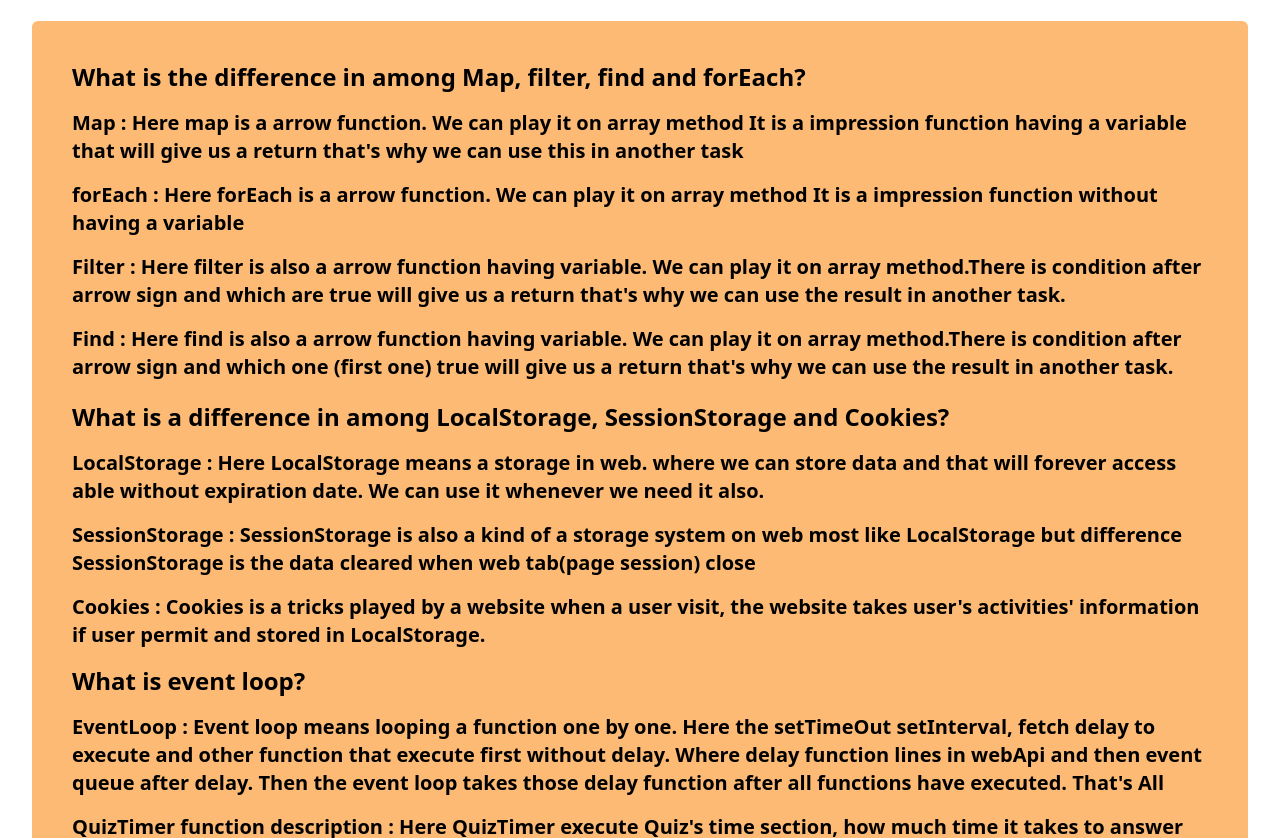
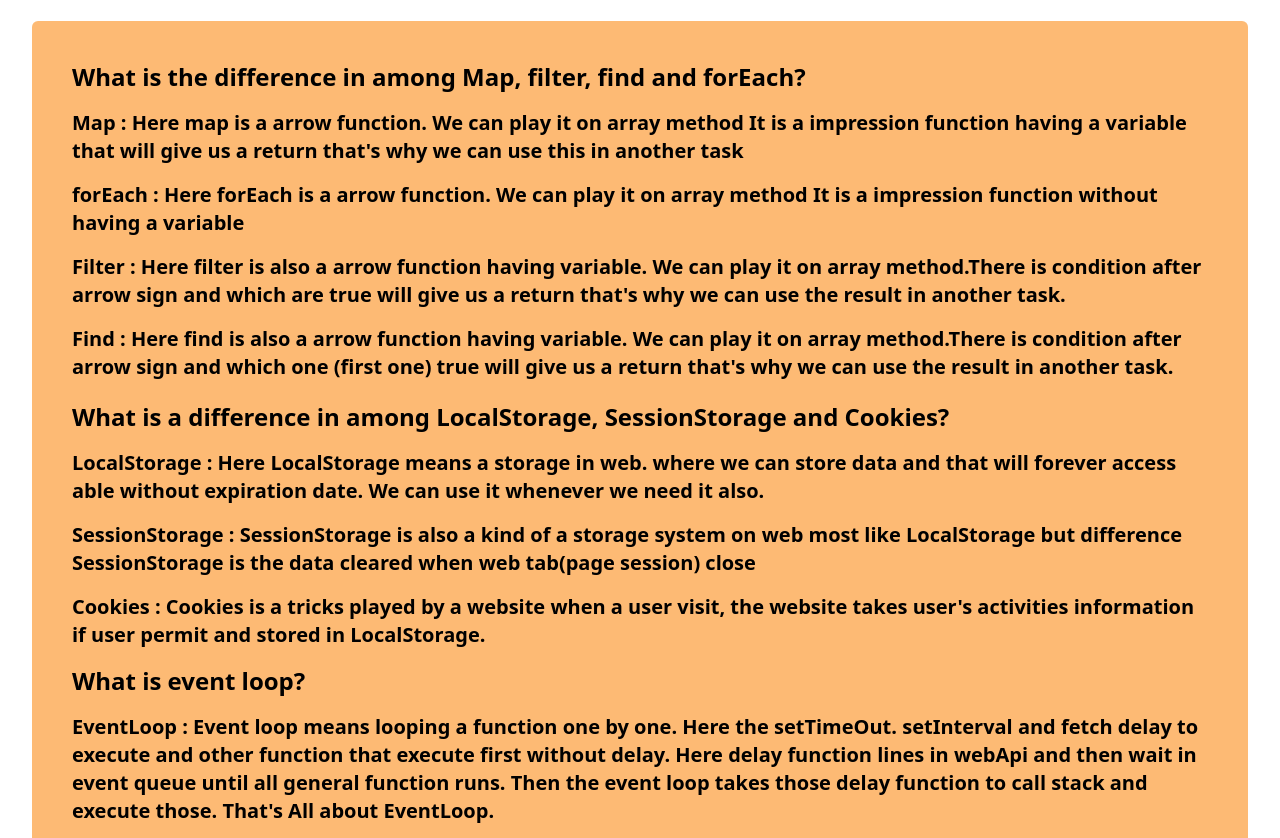
Before and after one commit to HimaloyAshis/quize-a7, a plain HTML site: page answer.html in a window 1280 px wide. Shown: the part 107-945 px from the top of the page. Drawn offline with nearby package versions, Linux system fonts and the light colour scheme.

```diff
--- a/answer.html
+++ b/answer.html
@@ -24,11 +24,11 @@
                 <p class="text-2xl mt-4 font-bold">What is a difference in among LocalStorage, SessionStorage and Cookies?</p>
                 <p class="text-xl mt-4 font-semibold"><span class="font-bold">LocalStorage :</span> Here LocalStorage means a storage in web. where we can store data and that will forever access able without expiration date. We can use it whenever we need it also.</p>
                 <p class="text-xl mt-4 font-semibold"><span class="font-bold">SessionStorage :</span> SessionStorage is also a kind of a storage system on web most like LocalStorage but difference SessionStorage is the data cleared when web tab(page session) close </p>
-                <p class="text-xl mt-4 font-semibold"><span class="font-bold">Cookies :</span> Cookies is a tricks played by a website when a user visit, the website takes user's activities' information if user permit and stored in LocalStorage.</p>
+                <p class="text-xl mt-4 font-semibold"><span class="font-bold">Cookies :</span> Cookies is a tricks played by a website when a user visit, the website takes user's activities information if user permit and stored in LocalStorage.</p>
             </div>
             <div>
                 <p class="text-2xl mt-4 font-bold">What is event loop?</p>
-                <p class="text-xl mt-4 font-semibold"><span class="font-bold">EventLoop :</span> Event loop means looping a function one by one. Here the setTimeOut setInterval, fetch delay to execute and other function that execute first without delay. Where delay function lines in webApi and then event queue after delay. Then the event loop takes those delay function after all functions have executed. That's All</p>
+                <p class="text-xl mt-4 font-semibold"><span class="font-bold">EventLoop :</span> Event loop means looping a function one by one. Here the setTimeOut. setInterval and fetch delay to execute and other function that execute first without delay. Here delay function lines in webApi and then wait in event queue until all general function runs. Then the event loop takes those delay function to call stack and execute those. That's All about EventLoop.</p>
             </div>
             <div>
                 <p class="text-xl mt-4 font-semibold"><span class="font-bold">QuizTimer function description : </span>Here QuizTimer execute Quiz's time section, how much time it takes to answer all of the question.</p>
```
